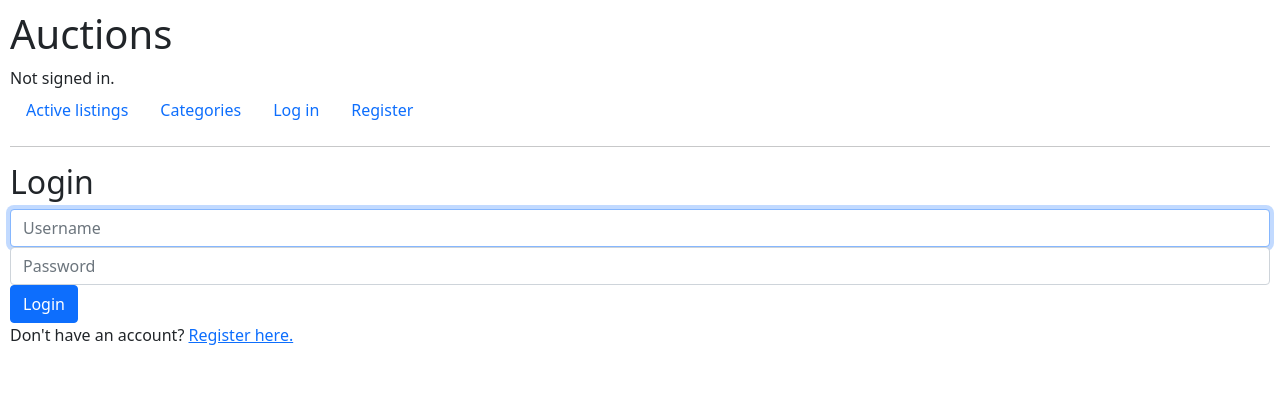
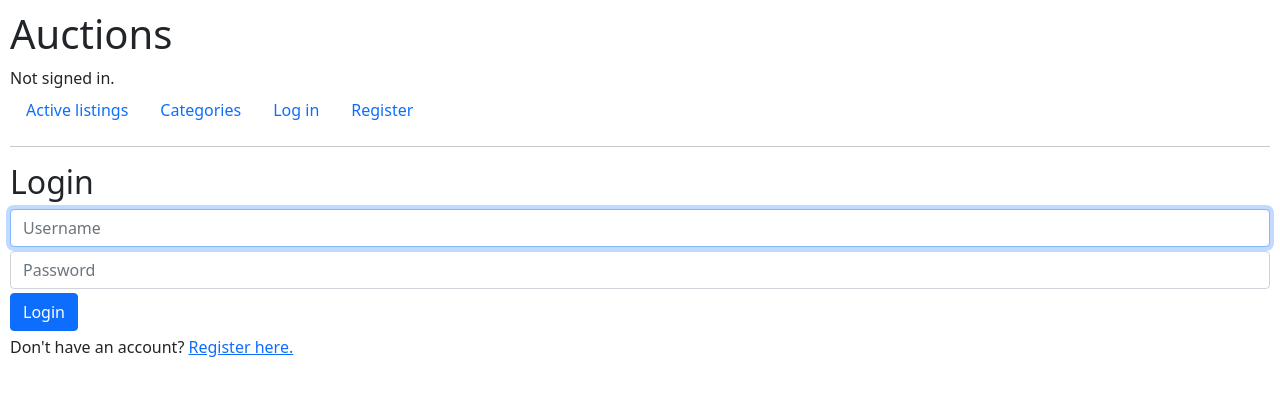
Before and after one commit to AdrianSkar/CS50W, a Django app: page /login in a window 1280 px wide. Shown: the top 396 px of the page. Run offline with Django 3.2, Linux system fonts and the light colour scheme.

Commit message:
refactor[p2]:forms style spacing

```diff
--- a/04b.project 2/commerce/auctions/static/auctions/styles.css
+++ b/04b.project 2/commerce/auctions/static/auctions/styles.css
@@ -13,6 +13,6 @@ body {
     object-fit: cover;
 }
 
-#bid_form > *{
+.small_form > *{
     margin-bottom:0.5vh
 }
--- a/04b.project 2/commerce/auctions/templates/auctions/listing.html
+++ b/04b.project 2/commerce/auctions/templates/auctions/listing.html
@@ -22,7 +22,7 @@
 			<p>{{ listing.desc }}</p>
 			<span><b>Price: </b>{{ last_bid|default:listing.start_bid }}</span>
 
-			<form action="{% url 'bid'%}" method="POST" id='bid_form'>
+			<form action="{% url 'bid'%}" method="POST" class='small_form'>
 				{% csrf_token %}
 				<input type="hidden" name="user_id" value={{ user.id }}>
 				<input type="hidden" name="listing_id" value={{ listing.id }}>
--- a/04b.project 2/commerce/auctions/templates/auctions/login.html
+++ b/04b.project 2/commerce/auctions/templates/auctions/login.html
@@ -8,7 +8,7 @@
 		<div>{{ message }}</div>
 	{% endif %}
 
-	<form action="{% url 'login' %}" method="post">
+	<form action="{% url 'login' %}" method="post" class="small_form">
 		{% csrf_token %}
 		<div class="form-group">
 			<input autofocus class="form-control" type="text" name="username" placeholder="Username">
```
Also changed, not shown: 04b.project 2/commerce/db.sqlite3.
